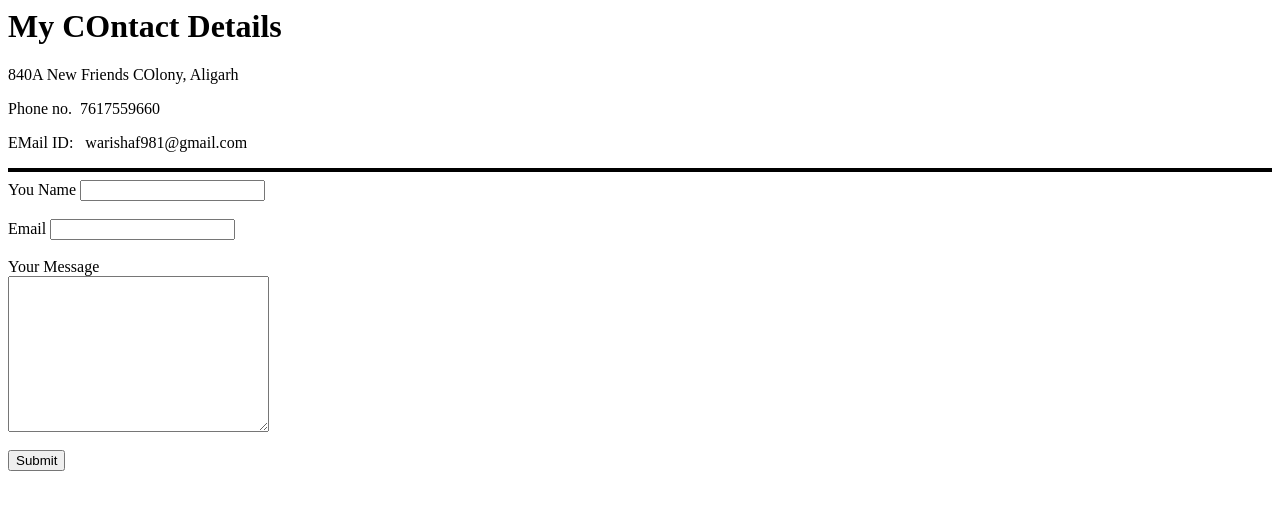
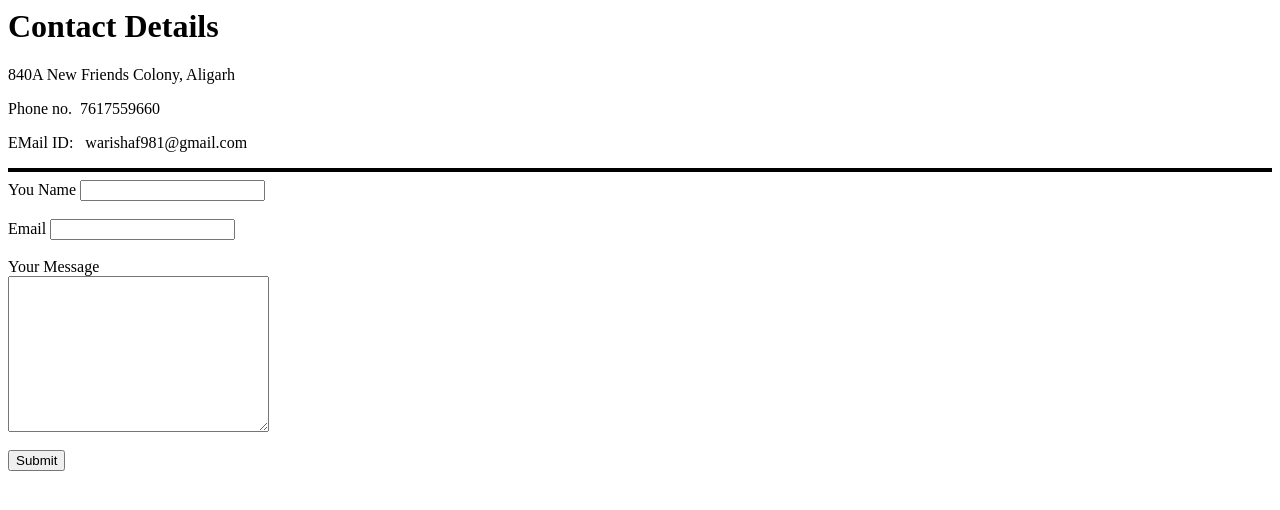
Before and after one commit to warishahaseen/cv, a plain HTML site: page contact.html in a window 1280 px wide. Drawn offline with Linux system fonts and the light colour scheme.

Commit message:
Update contact.html

```diff
--- a/contact.html
+++ b/contact.html
@@ -6,8 +6,8 @@
     <title>Contact Details</title>
   </head>
   <body>
-    <h1>My COntact Details</h1>
-    <p>840A New Friends COlony, Aligarh</p>
+    <h1>Contact Details</h1>
+    <p>840A New Friends Colony, Aligarh</p>
     <p>Phone no. &nbsp;7617559660</p>
     <p>EMail ID: &nbsp; warishaf981@gmail.com</p>
     <hr size="4" color="black">
```
